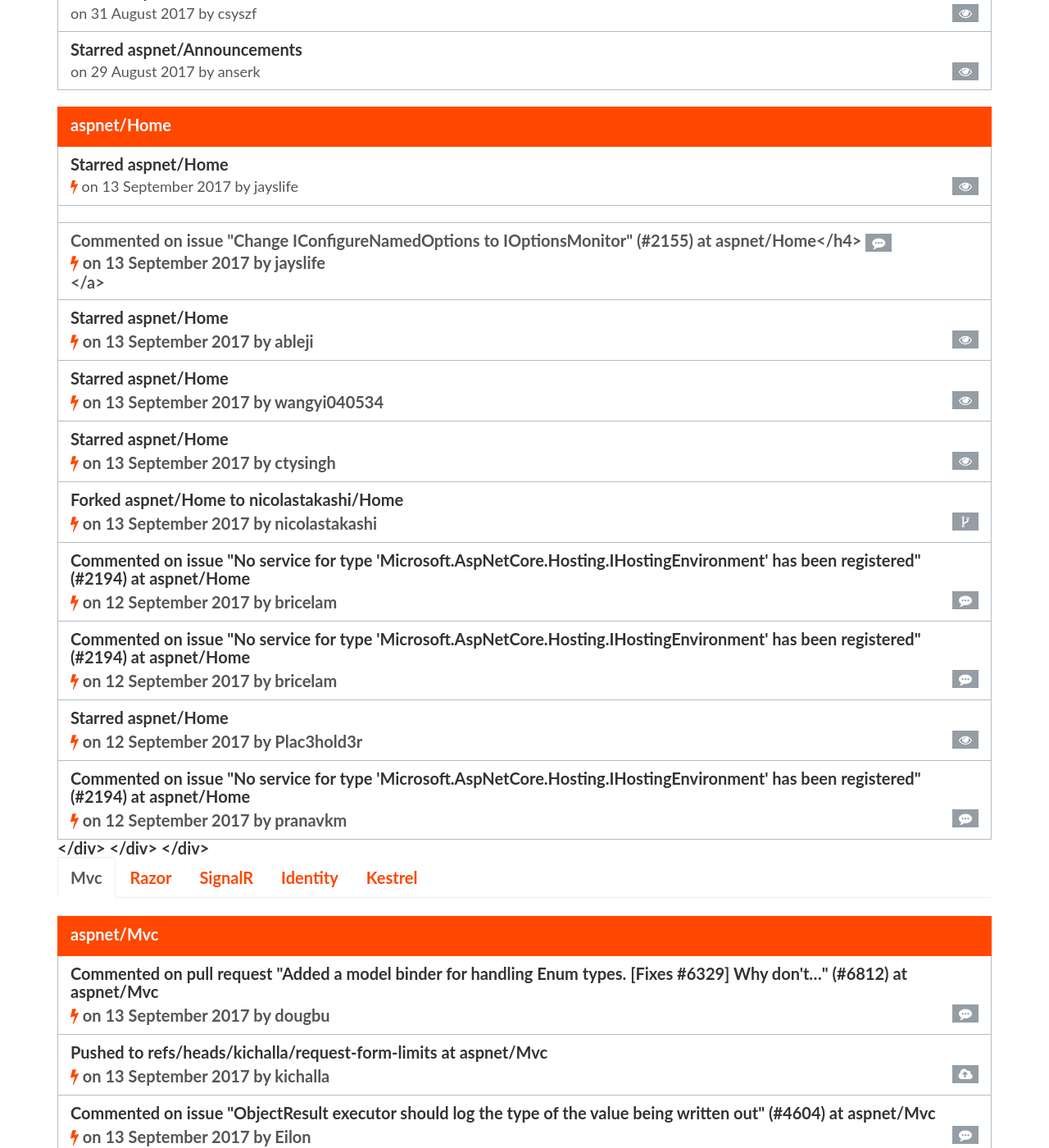
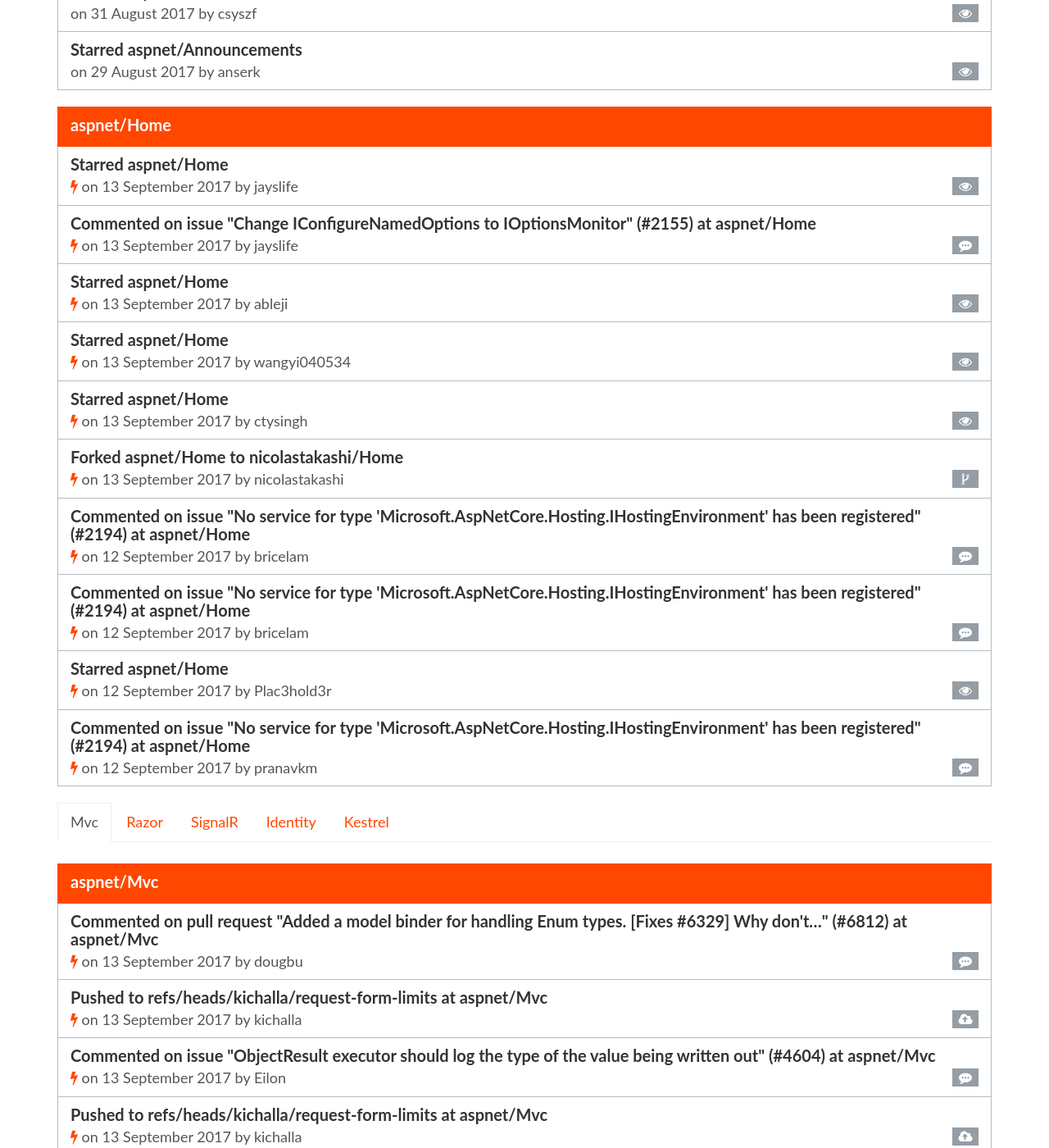
Before and after one commit to Code-Inside/KnowYourStack, a Jekyll site: the page built from _pages/aspnetcore.md, in a window 1280 px wide and 1400 px high, scrolled down 1703 px. Shown: the whole window at 82% size. Built offline with Jekyll 4.4.1, drawn with Linux system fonts in a browser that asks for light colours; nearby versions of some CDN libraries.

Commit message:
| strip_html

```diff
--- a/_includes/DisplayGitHubEventItem.html
+++ b/_includes/DisplayGitHubEventItem.html
@@ -1,5 +1,5 @@
 <a href="{{ include.eventItem.RelatedUrl }}" class="list-group-item">
-    <h4 class="list-group-item-heading">{{ include.eventItem.RelatedDescription }}</h4>
+    <h4 class="list-group-item-heading">{{ include.eventItem.RelatedDescription | strip_html }}</h4>
 
 	{% assign icon = '' %}
 	{% assign color = '#959da5' %}
```
